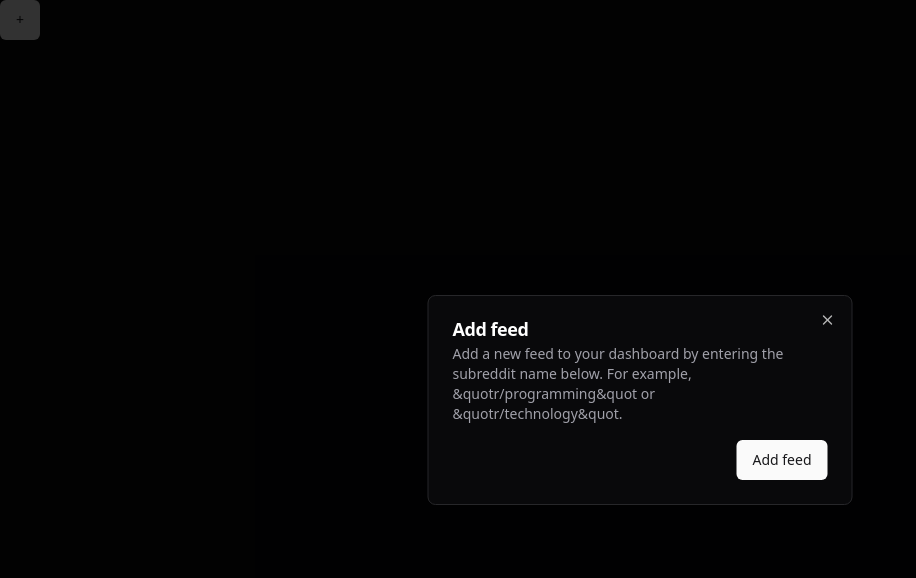
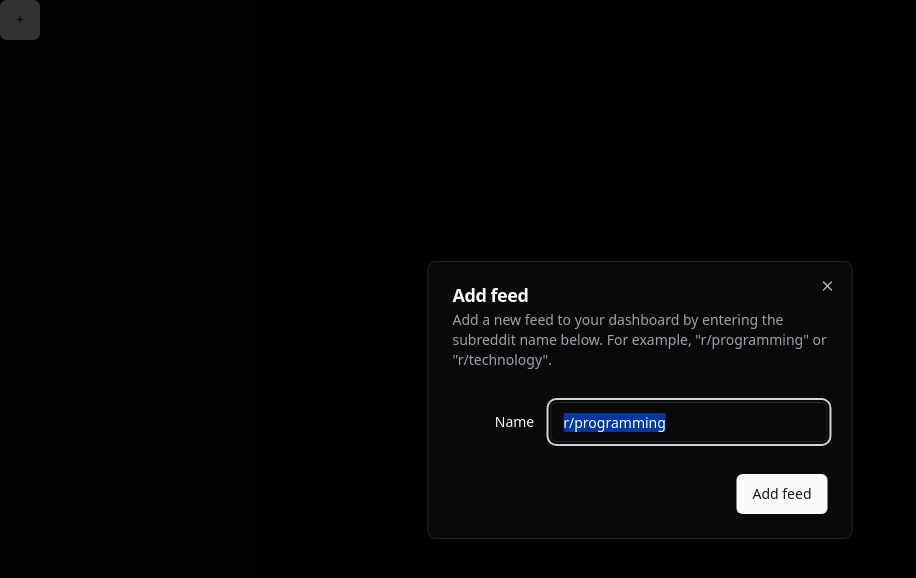
Before and after one commit to land-code/reddit-client, a Next.js app: page / in a window 1280 px wide. Both pictures are taken after a click on the button "Add feed". Shown: the top 578 px of the page, without its empty margins (0-916 px from the left). Built offline with nearby package versions, Linux system fonts and the light colour scheme.

Commit message:
Add input to dialog

```diff
--- a/src/components/add-feed-button.tsx
+++ b/src/components/add-feed-button.tsx
@@ -1,5 +1,7 @@
 import { Button } from "./ui/button";
 import { Dialog, DialogContent, DialogDescription, DialogFooter, DialogHeader, DialogTitle, DialogTrigger } from "./ui/dialog";
+import { Input } from "./ui/input";
+import { Label } from "./ui/label";
 
 export default function AddFeedButton () {
   return (
@@ -11,9 +13,21 @@
         <DialogHeader>
           <DialogTitle>Add feed</DialogTitle>
           <DialogDescription>
-            Add a new feed to your dashboard by entering the subreddit name below. For example, &quotr/programming&quot or &quotr/technology&quot.
+            Add a new feed to your dashboard by entering the subreddit name below. For example, &quot;r/programming&quot; or &quot;r/technology&quot;.
           </DialogDescription>
         </DialogHeader>
+        <div className="grid gap-4 py-4">
+          <div className="grid grid-cols-4 items-center gap-4">
+            <Label htmlFor="name" className="text-right">
+              Name
+            </Label>
+            <Input
+              id="name"
+              defaultValue="r/programming"
+              className="col-span-3"
+            />
+          </div>
+        </div>
         <DialogFooter>
           <Button type="submit">Add feed</Button>
         </DialogFooter>
```
